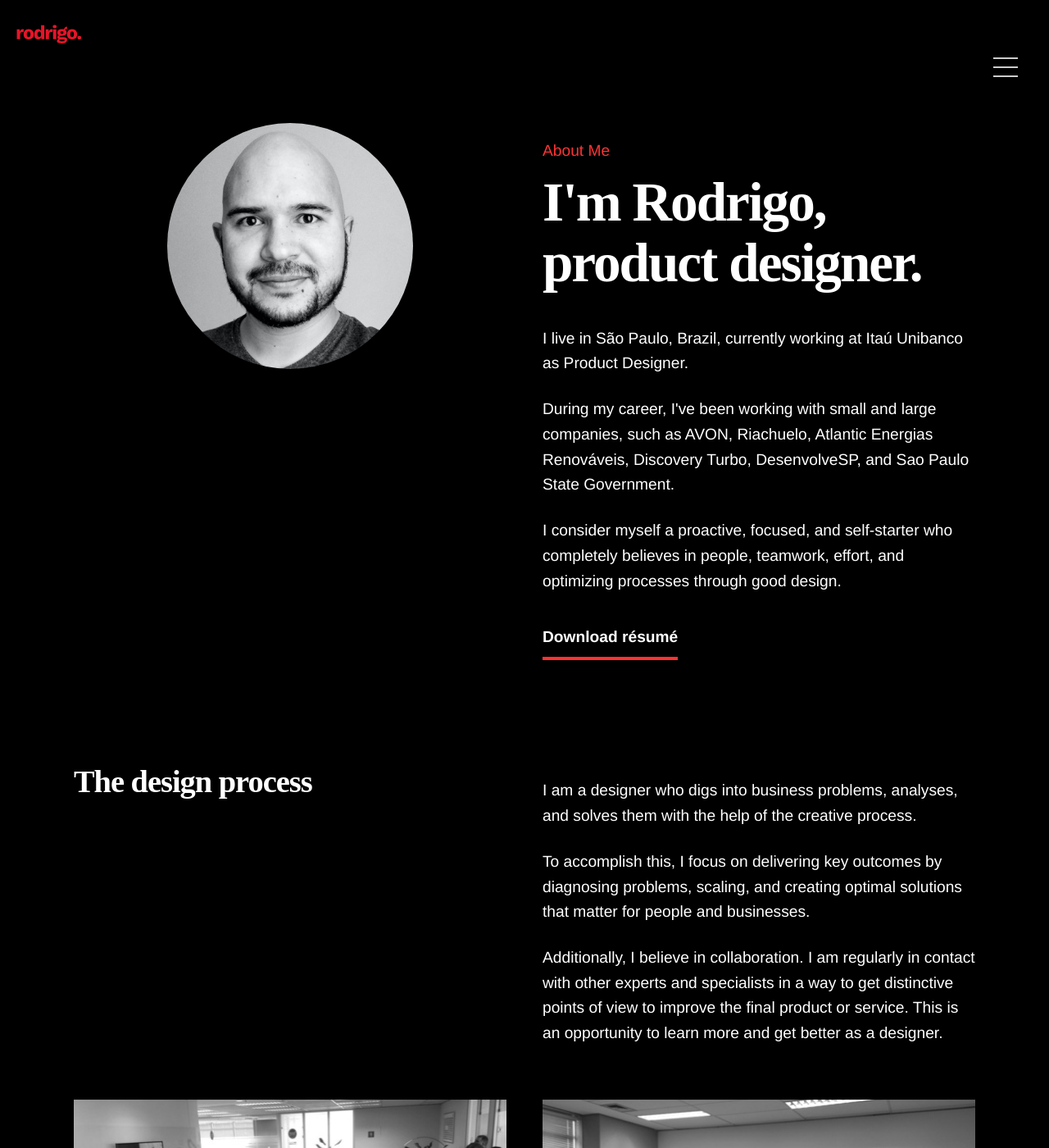
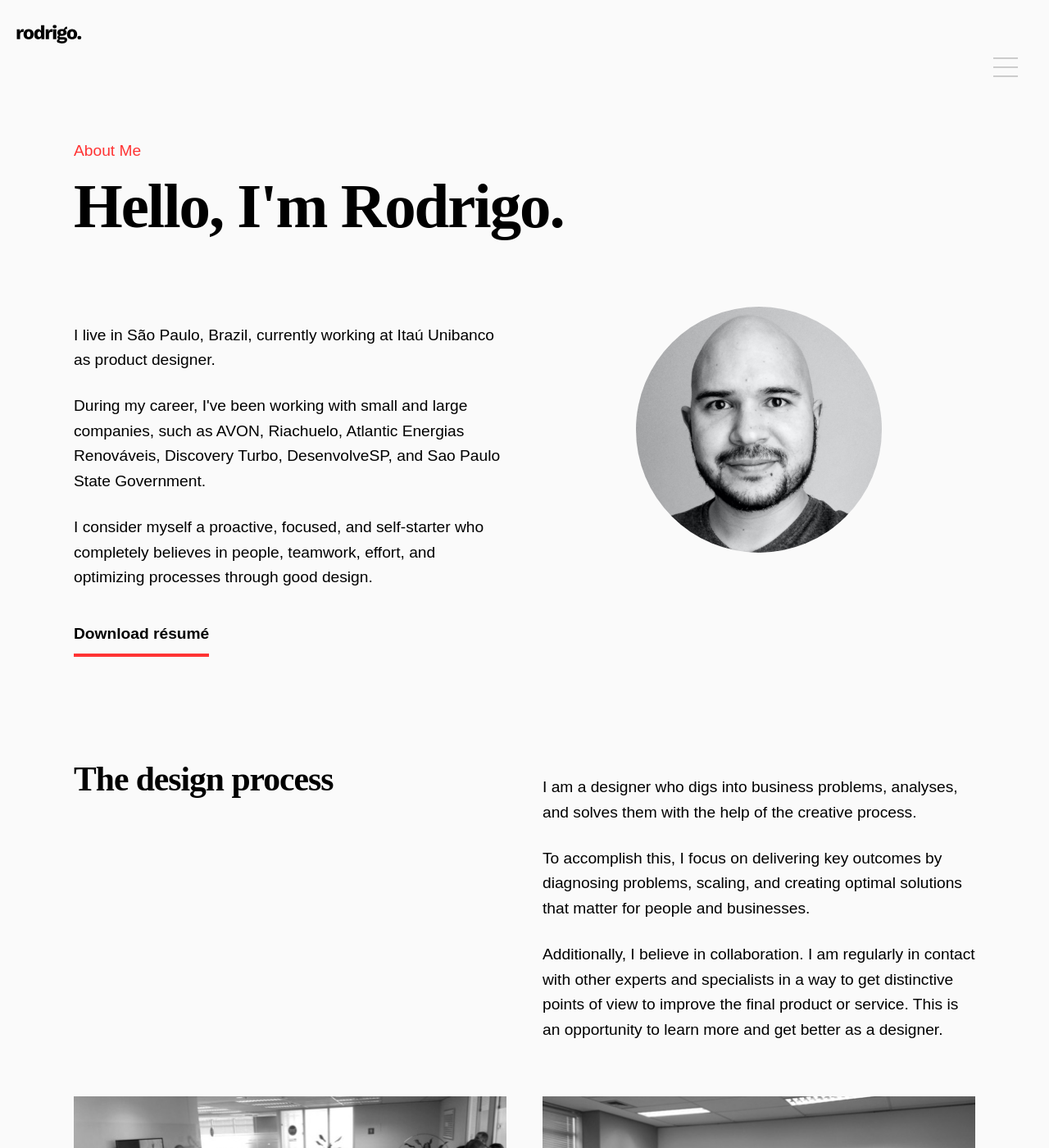
Before and after one commit to drigoteixeira/drigoteixeira.github.io, a Jekyll site: the page built from about/index.html, in a window 1280 px wide and 1400 px high. Shown: the whole window at 82% size. Built offline with Jekyll 4.4.1, drawn with Linux system fonts in a browser that asks for light colours; nearby versions of some CDN libraries.

Commit message:
Update typo and style

```diff
--- a/_scss/base.scss
+++ b/_scss/base.scss
@@ -22,7 +22,7 @@ body {
     font-feature-settings: 'kern';
     font-weight: 400;
     font-style: normal;
-    font-family: "Helvetica Neue", Helvetica, Arial, "Lucida Grande", sans-serif;
+    font-family: 'Work Sans', sans-serif;
 }
 
 .right {
--- a/_scss/layout.scss
+++ b/_scss/layout.scss
@@ -6,46 +6,6 @@
     background: $white;
 }
 
-.about {
-
-    a, a:visited {
-        color: $white;
-    }
-
-    background-color: $base-gray;
-    color: $white;
-
-    h1,
-    h2,
-    h3,
-    h4,
-    h5,
-    h6 {
-        color: $white;
-    }
-
-
-    a:visited, a:hover {
-        color: $white;
-    }
-
-    .logo a {
-        border: none;
-    }
-
-
-    header {
-        background: $base-gray;
-    }
-
-    .button {
-        color: $white;
-    }
-
-    hr {
-
-    }
-}
 
 
 .container {
--- a/_scss/lists.scss
+++ b/_scss/lists.scss
@@ -56,18 +56,18 @@ ul li {
     text-decoration: none;
     margin-bottom: 0;
     color: $base-gray;
-    font-family: 'Merriweather', serif;
+    font-family: 'Source Serif Pro', serif;
+    letter-spacing: -2px;
 }
 
 .list-cases li a p {
-    font-size: .9em;
+    font-size: 1.4em;
     vertical-align: top;
 }
 
 .list-cases li a span {
-    font-size: 2em;
+    font-size: 1.6em;
     line-height: 1.4em;
-    margin-left: 40px;
     font-weight: 700;
     letter-spacing: -1px;
     display: inline-block;
@@ -84,7 +84,7 @@ dl {
 
 dt {
     display: block;
-    font-weight: 900;
+    font-weight: 700;
 }
 
 dd {
--- a/_scss/typography.scss
+++ b/_scss/typography.scss
@@ -10,12 +10,12 @@ h6 {
     letter-spacing: -1px;
     color: $black;
     margin-top: 0;
-    font-weight: 900;
-    font-family: 'Merriweather', serif;
+    font-weight: 700;
+    font-family: 'Source Serif Pro', serif;
 }
 
 h1 {
-    font-size: 4.2em;
+    font-size: 4.8em;
     line-height: 1.1;
     letter-spacing: -2px;
     color: $base-gray;
@@ -35,7 +35,7 @@ h1 {
 }
 
 h2 {
-    font-size: 2.4em;
+    font-size: 2.6em;
     line-height: 1.2;
     letter-spacing: -1px;
 }
--- a/_scss/variables.scss
+++ b/_scss/variables.scss
@@ -1,6 +1,6 @@
 /* VARIABLES */
 
-$white: #FFF;
+$white: #fafafa;
 $red: #ff3333;
 $base-gray: #000000;
 $gray-E: #EEEEEE;
--- a/about/index.html
+++ b/about/index.html
@@ -4,17 +4,21 @@ title: About
 ---
 
 <div class="container">
+   <div class="row">
+       <div class="eight columns">
+           <p class="title">About Me</p>
+           <h1>Hello, I'm Rodrigo.</h1>
+       </div>
+    </div>
     <div class="row">
         <div class="six columns">
-            <figure class="foto"><img src="/img/foto-rodrigo.jpg" alt="Retrato de perfil de Rodrigo Teixeira" class="responsive"></figure>
-        </div>
-        <div class="six columns">
-            <p class="title">About Me</p>
-            <h1>I'm Rodrigo, product designer.</h1>
-            <p>I live in São Paulo, Brazil, currently working at Itaú Unibanco as Product Designer.</p>
+            <p>I live in São Paulo, Brazil, currently working at Itaú Unibanco as product designer.</p>
             <p>During my career, I've been working with small and large companies, such as AVON, Riachuelo, Atlantic Energias Renováveis, Discovery Turbo, DesenvolveSP, and Sao Paulo State Government.</p>
             <p>I consider myself a proactive, focused, and self-starter who completely believes in people, teamwork, effort, and optimizing processes through good design.</p>
             <p><a href="cv-rodrigo-teixeira.pdf" class="button">Download résumé</a></p>
+        </div>
+        <div class="six columns">
+            <figure class="foto"><img src="/img/foto-rodrigo.jpg" alt="Retrato de perfil de Rodrigo Teixeira" class="responsive"></figure>
         </div>
     </div>
 </div>
--- a/js/scripts.js
+++ b/js/scripts.js
@@ -36,7 +36,7 @@ $(document).ready(function () {
 
     WebFont.load({
     google: {
-      families: ['Merriweather:400,400i,700,700i,900,900i'],
+      families: ['Source+Serif+Pro:400,400i,700,700i', 'Work+Sans:400'],
       url: ['https://fonts.googleapis.com/css2'],
     }
     });
```
Also changed, not shown: index.html (+5 -13 lines), img/logo.svg.
